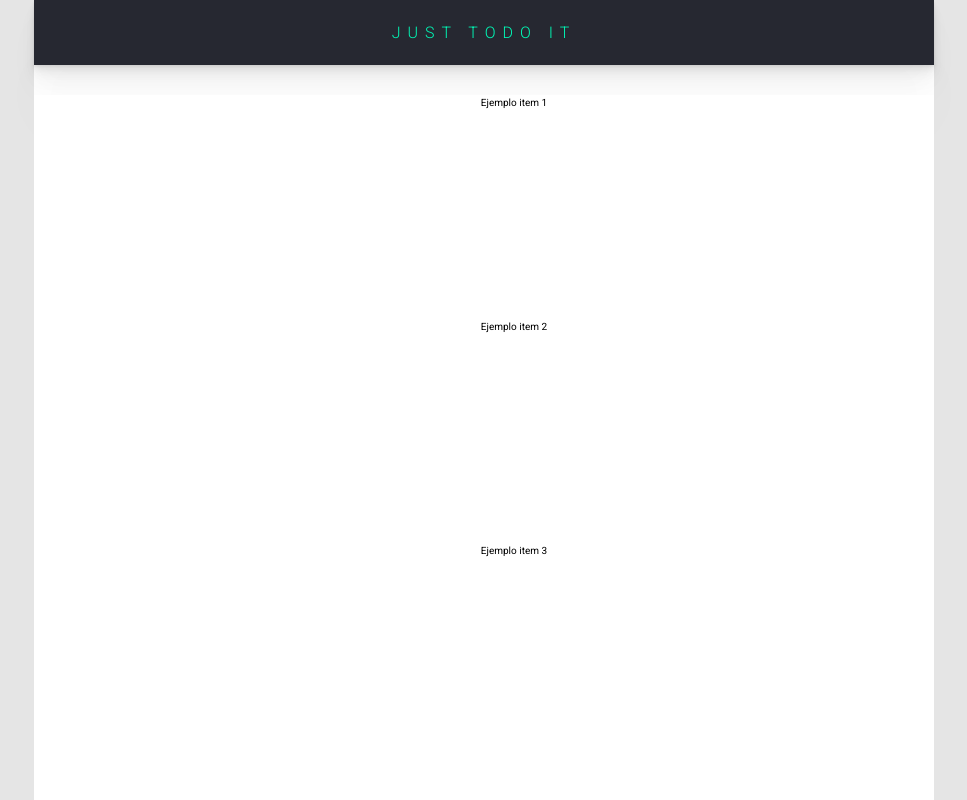
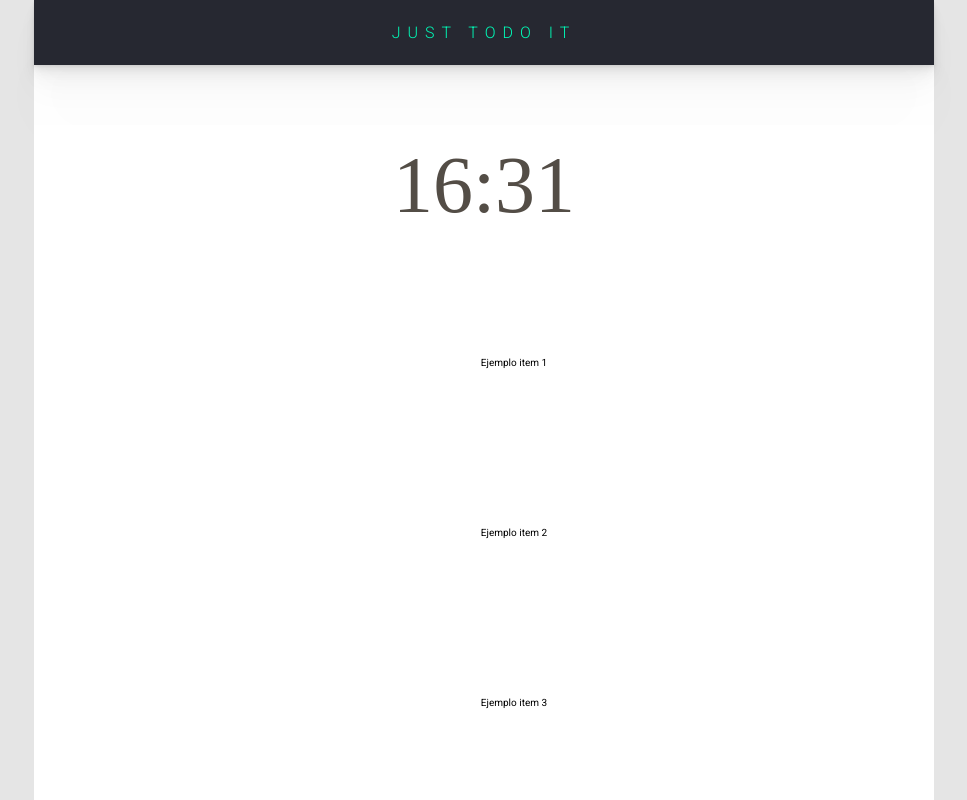
Before and after one commit to alexis-ramos-ok/to-do-list, a React (Create React App) app: page / in a window 1280 px wide. Shown: the top 800 px of the page, without its empty margins (156-1123 px from the left). Built offline with nearby package versions, Linux system fonts and the light colour scheme.

Commit message:
clock-estatico-agregado

```diff
--- /dev/null
+++ b/src/components/Clock/Clock.css
@@ -0,0 +1,22 @@
+.clock{
+    margin-top: 6rem;
+    width: 100%;
+    height: 20rem;
+    display: block;
+    background-color: var(--color-bg-app);
+    font-size: 8rem;
+    font-family: Century Gothic;
+    color: #534d46;
+    text-align: center;
+    align-items: center;
+}
+
+
+@media (min-width: 360px) {
+    .clock{
+
+        display: block;
+        align-items: center;
+        text-align: center;
+    }
+}
--- /dev/null
+++ b/src/components/Clock/Clock.jsx
@@ -0,0 +1,17 @@
+import React from 'react';
+import './Clock.css';
+
+function Clock(){
+    const moment = new Date();
+    var hora = moment.getHours();
+    var minuto = moment.getMinutes();
+    var horaImprimible = hora + ":" + minuto;
+
+    return(
+        <div className="clock">
+            {horaImprimible}
+        </div>
+    );
+}
+
+export default Clock;
--- a/src/components/List/List.css
+++ b/src/components/List/List.css
@@ -1,6 +1,6 @@
 .lista{
 
-    height: 97rem; /* al agregar el clock y date se puede modificar, solo es para referencia*/
+    height: 70rem; /* al agregar el clock y date se puede modificar, solo es para referencia*/
     align-items: center;
     border: none;
     margin-top: 2rem;
--- a/src/index.js
+++ b/src/index.js
@@ -5,12 +5,14 @@ import App from './App';
 import Header from './components/Header/Header';
 import List from './components/List/List';
 import Form from './components/Form/Form';
+import Clock from './components/Clock/Clock';
 
 const root = ReactDOM.createRoot(document.getElementById('root'));
 
 root.render(
   <React.StrictMode>
     <Header />
+    <Clock />
     <App />
     <List />
     <Form />
```
